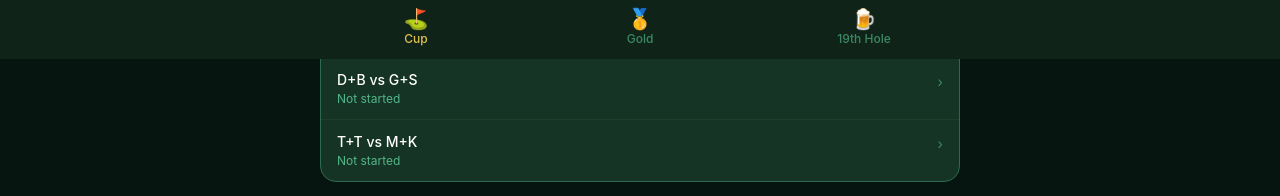
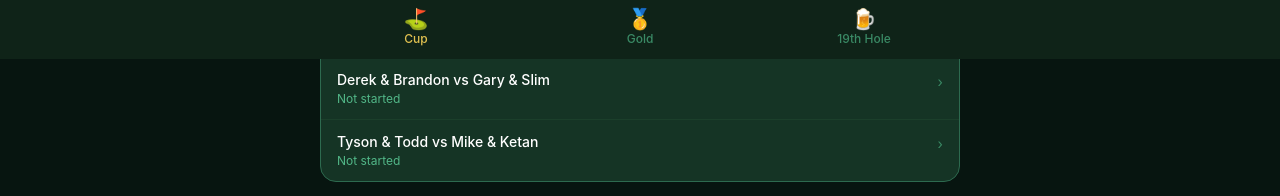
Before and after one commit to bhensen31-hub/secit-scoring, a React (Vite) app: page / in a window 1280 px wide. Shown: the part 741-937 px from the top of the page. Built offline with nearby package versions, Linux system fonts and the light colour scheme; no server answers; the database is empty.

Commit message:
Display full player names in Match 1, 2, and 3

```diff
--- a/src/components/RoundCard.jsx
+++ b/src/components/RoundCard.jsx
@@ -196,7 +196,7 @@ function MatchupRow({ matchup, round, allScores }) {
     >
       <div className="flex items-start justify-between gap-3">
         <div className="min-w-0 flex-1">
-          <div className="text-white text-sm font-medium leading-snug">{matchup.shortLabel}</div>
+          <div className="text-white text-sm font-medium leading-snug">{matchup.label}</div>
           <div className="text-fairway-400 text-xs mt-0.5">{statusStr}</div>
           {holesPlayed > 0 && (
             <div className="text-fairway-600 text-xs mt-0.5">
--- a/src/pages/MatchupPage.jsx
+++ b/src/pages/MatchupPage.jsx
@@ -27,7 +27,7 @@ export default function MatchupPage() {
         <span className="text-fairway-700">›</span>
         <span className="text-fairway-300">{round.name}</span>
         <span className="text-fairway-700">›</span>
-        <span className="text-white truncate">{matchup.shortLabel}</span>
+        <span className="text-white truncate">{matchup.label}</span>
       </div>
 
       {/* Connection indicator */}
```
